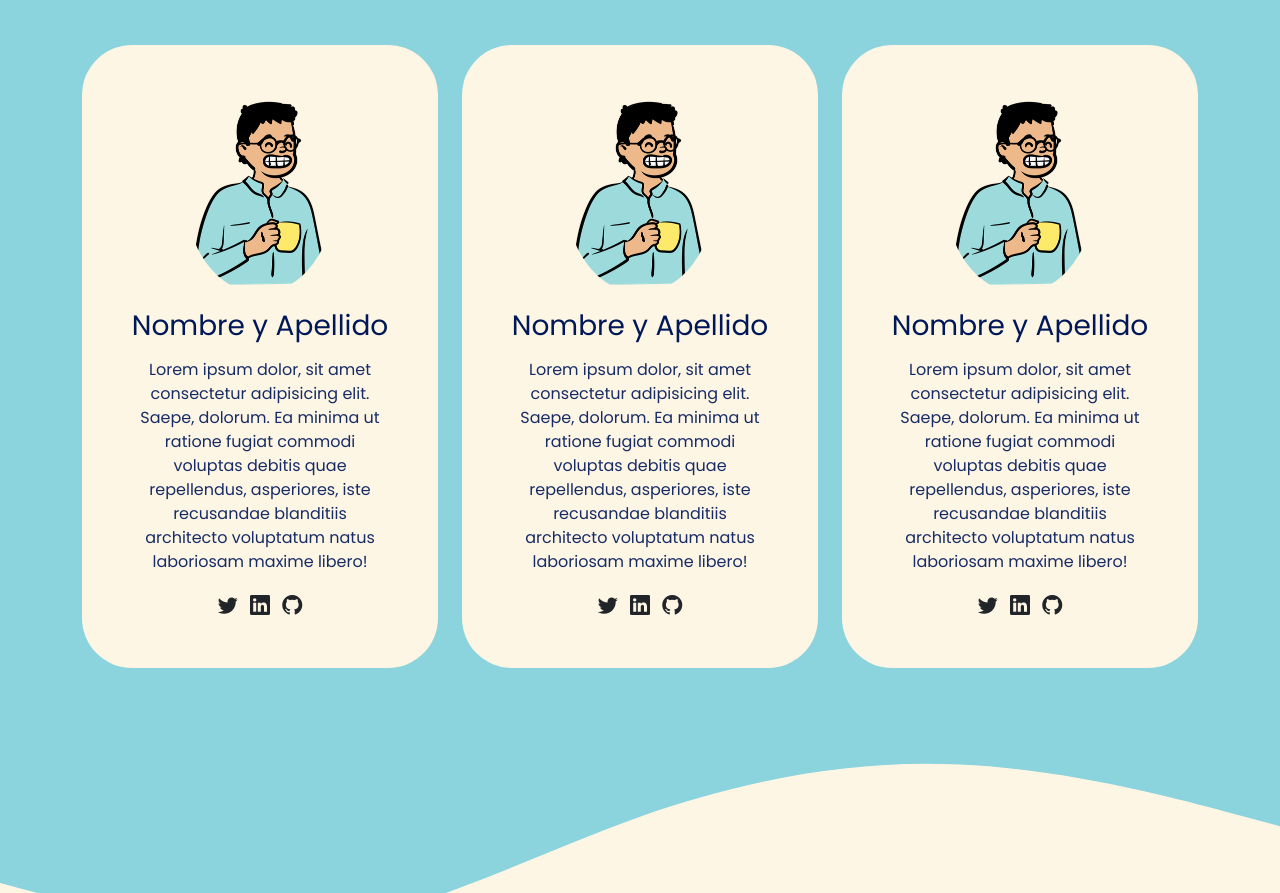
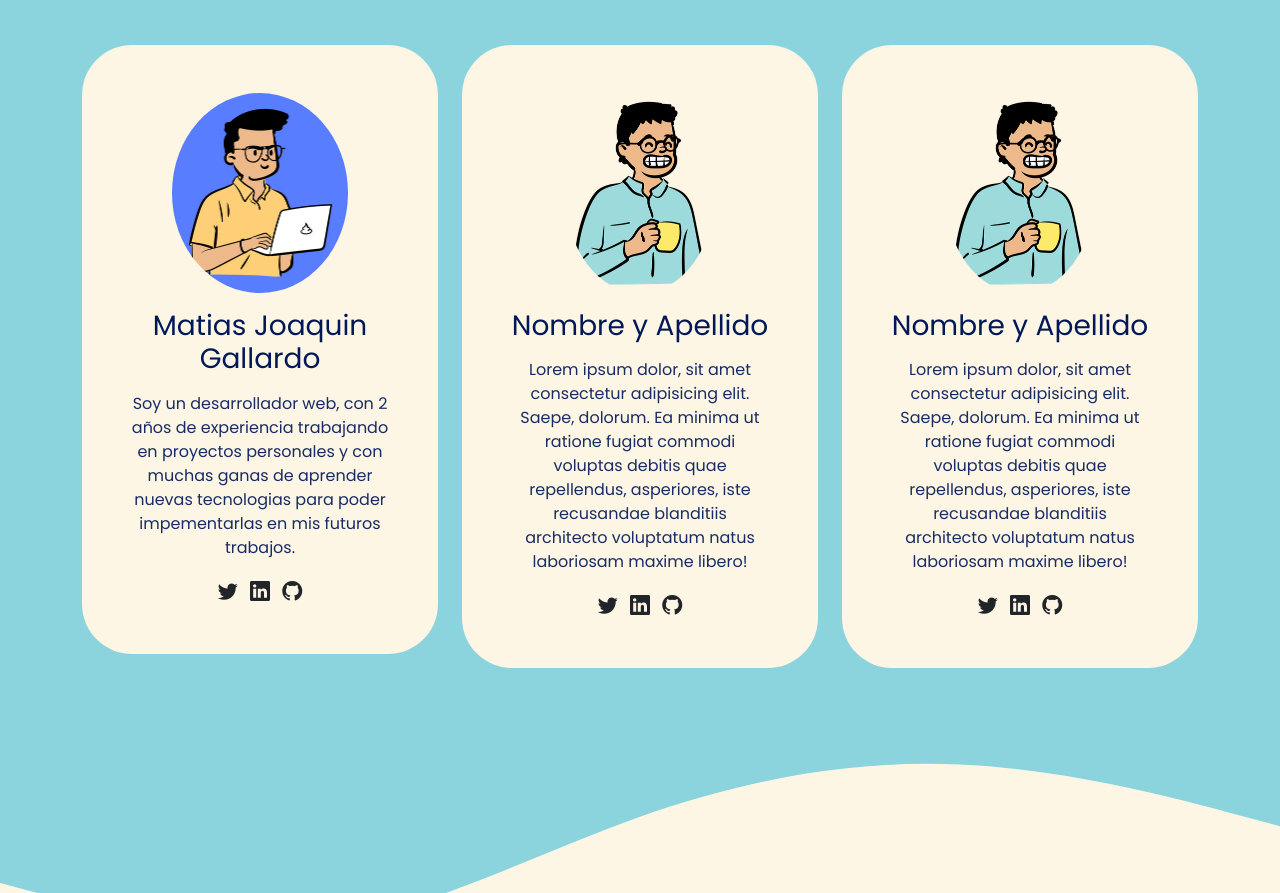
Before and after one commit to Joako-G/devtech-podcast-web, a plain HTML site: page index.html in a window 1280 px wide. Shown: the part 1190-2083 px from the top of the page. Drawn offline with nearby package versions, Linux system fonts and the light colour scheme.

Commit message:
Cambios en tarjeta 1 en index.html

```diff
--- a/index.html
+++ b/index.html
@@ -100,14 +100,14 @@
           <div class="col-md-6 col-lg-4 mb-3">
             <div class="card">
               <div class="card-body text-center p-5">
-                <img src="./assets/avatar.png" alt="avatar" class=" img img-fluid rounded-circle mb-3">
-                <h3 class="title card-title mb-3">Nombre y Apellido</h3>
-                <p>Lorem ipsum dolor, sit amet consectetur adipisicing elit. Saepe, dolorum. Ea minima ut ratione fugiat
-                  commodi voluptas debitis quae repellendus, asperiores, iste recusandae blanditiis architecto
-                  voluptatum natus laboriosam maxime libero!</p>
+                <img src="./assets/avatar_joaquin.png" alt="avatar" class=" img img-fluid rounded-circle mb-3">
+                <h3 class="title card-title mb-3">Matias Joaquin Gallardo</h3>
+                <p>Soy un desarrollador web, con 2 años de experiencia trabajando en
+                  proyectos personales y con muchas ganas de aprender nuevas tecnologias
+                  para poder impementarlas en mis futuros trabajos.</p>
                 <a href="#"><i class="bi bi-twitter text-dark mx-1 lead"></i></a>
-                <a href="#"><i class="bi bi-linkedin text-dark mx-1 lead"></i></a>
-                <a href="#"><i class="bi bi-github text-dark mx-1 lead"></i></a>
+                <a href="https://www.linkedin.com/in/matias-joaquin-gallardo-28a945236/"><i class="bi bi-linkedin text-dark mx-1 lead"></i></a>
+                <a href="https://github.com/Joako-G"><i class="bi bi-github text-dark mx-1 lead"></i></a>
               </div>
             </div>
           </div>
```
Also changed, not shown: assets/avatar_joaquin.png (added).
